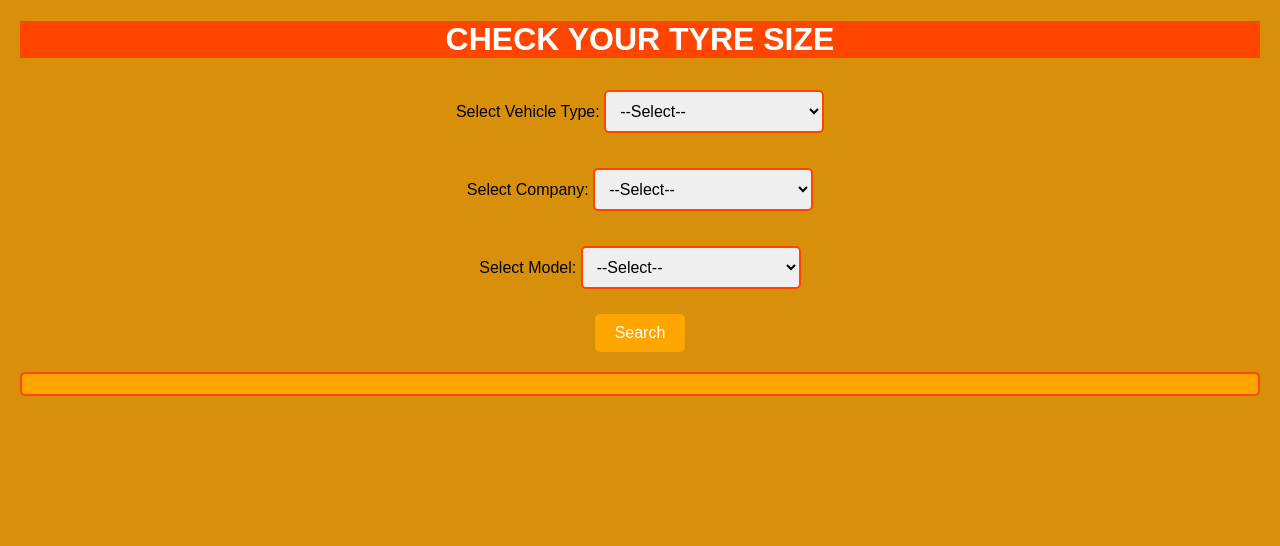
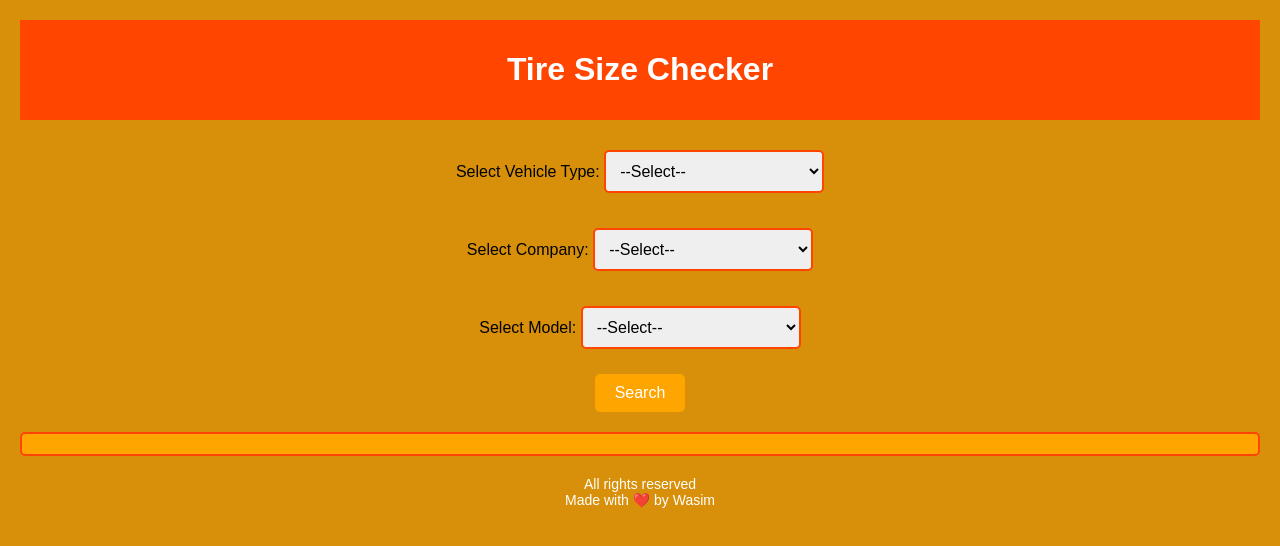
Before and after one commit to wasim20080/sizecheck, a plain HTML site: page index.html in a window 1280 px wide. Drawn offline with Linux system fonts and the light colour scheme.

Commit message:
Update index.html

```diff
--- a/index.html
+++ b/index.html
@@ -2,6 +2,7 @@
 <html>
 <head>
     <title>Tyre Size Checker</title>
+    <meta name="viewport" content="width=device-width, initial-scale=1.0">
     <style>
         body {
             font-family: Arial, sans-serif;
@@ -14,6 +15,7 @@
             background-color: orangered;
             color: white;
             margin-bottom: 20px;
+            padding: 10px 0;
         }
 
         .selection-container {
@@ -32,7 +34,8 @@
             font-size: 16px;
             border: 2px solid orangered;
             border-radius: 5px;
-            width: 220px;
+            width: 100%;
+            max-width: 220px;
         }
 
         button {
@@ -51,7 +54,6 @@
 
         p {
             font-size: 18px;
-            color: #792929;
             text-align: center;
             margin-top: 20px;
             background-color: orange;
@@ -60,10 +62,21 @@
             border-radius: 5px;
             color: rgb(250, 250, 250);
         }
+
+        footer {
+            text-align: center;
+            margin-top: 20px;
+            font-size: 14px;
+            color: #fff;
+        }
+
+        footer span {
+            display: block;
+        }
     </style>
 </head>
 <body>
-    <header><h1>CHECK YOUR TYRE SIZE</h1></header>
+    <header><h1>Tire Size Checker</h1></header>
     <div class="selection-container">
         <label for="vehicleType">Select Vehicle Type:</label>
         <select id="vehicleType" onchange="updateCompanyOptions()">
@@ -91,7 +104,6 @@
     <div>
         <p id="tireSizeDisplay"></p>
     </div>
-
     <script>
         const tireData = {
             car: {
@@ -784,5 +796,9 @@
             }
         }
     </script>
+    <footer>
+        <span>All rights reserved </span>
+        <span>Made with ❤️ by Wasim</span>
+    </footer>
 </body>
 </html>
```
Lines whose indentation alone changed are shown as unchanged.
